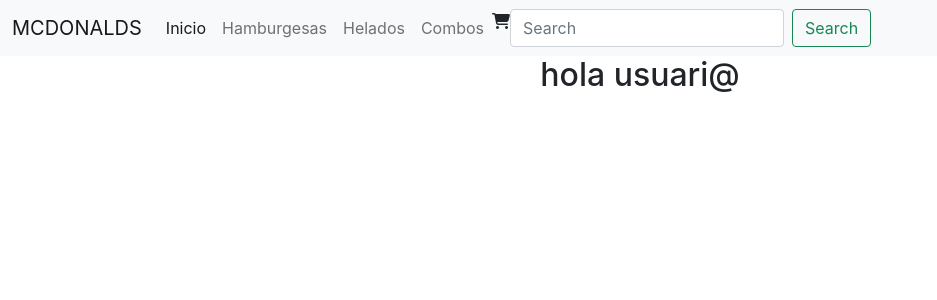
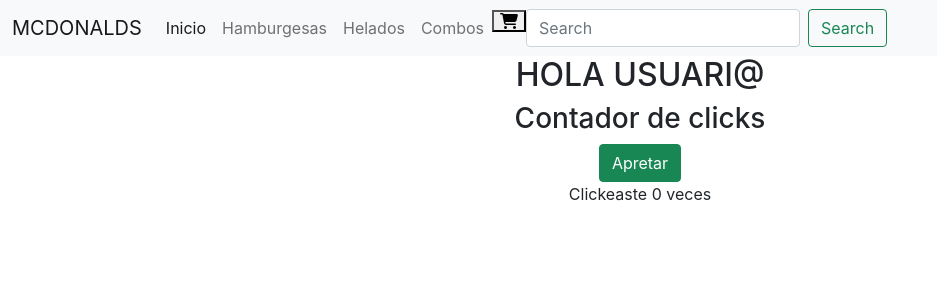
Before and after one commit to juancarreras/juan_carreras, a React (Create React App) app: page / in a window 1280 px wide. Shown: the top 300 px of the page, without its empty margins (0-937 px from the left). Built offline with nearby package versions, Linux system fonts and the light colour scheme.

Commit message:
[ADD]Click button count [FIX] folder names, good uses, etc.

```diff
--- a/src/App.js
+++ b/src/App.js
@@ -1,7 +1,8 @@
 import logo from './logo.svg';
 import './App.css';
 import Navbar from './components/NavBar/NavBar';
-import List from './components/ItemListContainer/ItemListContainer';
+import ItemListContainer from './components/ItemListContainer/ItemListContainer';
+import ItemCount from './components/ItemCount/ItemCount';
 
 function App() {
   return (
@@ -10,8 +11,9 @@
       <header>
       </header>
       <main>
-      <List hola="usuari@"/>
+      <ItemListContainer hola="USUARI@"/>
       </main>
+      <ItemCount hola="usuari@"/>
     </div>
   );
 }
--- /dev/null
+++ b/src/components/ItemCount/ItemCount.js
@@ -0,0 +1,14 @@
+import React, { useState } from 'react';
+
+function ItemCount() {
+  const [count, setCount] = useState(0);
+
+  return (
+    <div className="container">
+        <h3>Contador de clicks</h3>
+        <button onClick={() => setCount(count + 1)} class="btn btn-success">Apretar</button>
+      <p>Clickeaste {count} veces</p>
+    </div>
+  );
+}
+export default ItemCount;
--- a/src/components/ItemListContainer/ItemListContainer.js
+++ b/src/components/ItemListContainer/ItemListContainer.js
@@ -1,7 +1,7 @@
-function List(props) {
+function ItemListContainer(props) {
     return (
-        <h2>hola {props.hola} </h2>
+        <h2>HOLA {props.hola} </h2>
     );
   }
 
-export default List;
+export default ItemListContainer;
--- a/src/components/NavBar/CardWidget.js
+++ b/src/components/NavBar/CardWidget.js
@@ -1,7 +1,7 @@
 function ShoppingCart() {
     return (
-        <div className="App">
-        <i className="fa fa-shopping-cart" aria-hidden="true"></i>
+        <div className="App ml-auto">
+        <button className="fa fa-shopping-cart" aria-hidden="true"/>
         </div>
     );
   }
```
